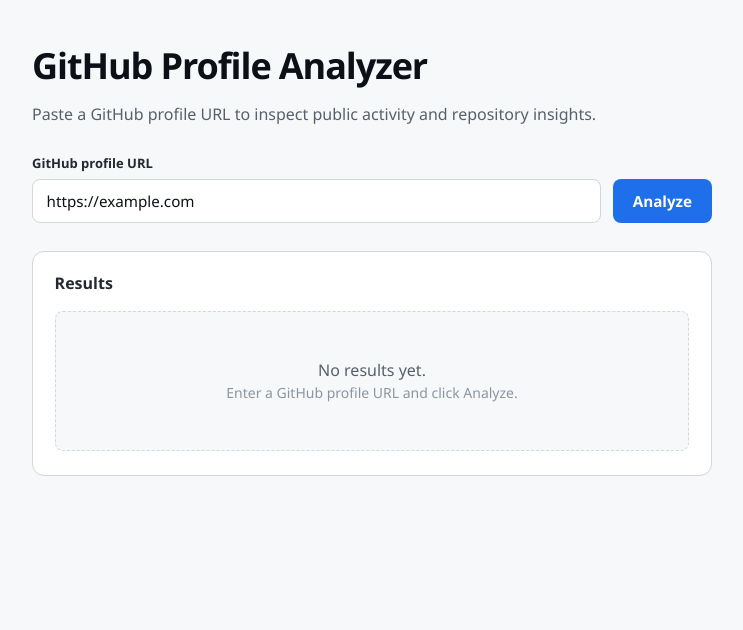
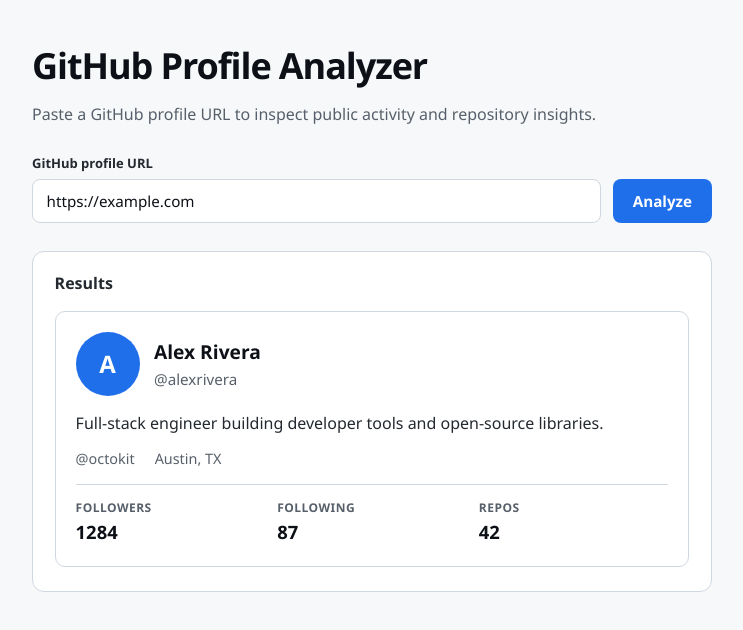
Before and after one commit to OptimusX1/github-profile-analyzer, an Angular app in the folder frontend/: page / in a window 1280 px wide. Both pictures are taken after typing "https://example.com" into the empty fields and a click on the button "Analyze". Shown: the top 630 px of the page, without its empty margins (268-1011 px from the left). Built offline with nearby package versions, Linux system fonts and the light colour scheme.

Commit message:
added dummy data when analyze button is clicked

```diff
--- a/frontend/src/app/home/home.css
+++ b/frontend/src/app/home/home.css
@@ -134,6 +134,95 @@
   color: #8c959f;
 }
 
+.profile-card {
+  display: flex;
+  flex-direction: column;
+  gap: 0.9rem;
+  padding: 1.25rem;
+  border: 1px solid #d0d7de;
+  border-radius: 10px;
+  background: #ffffff;
+}
+
+.profile-card__header {
+  display: flex;
+  align-items: center;
+  gap: 0.9rem;
+}
+
+.avatar {
+  flex-shrink: 0;
+  width: 4rem;
+  height: 4rem;
+  border-radius: 50%;
+  display: grid;
+  place-items: center;
+  background: #1f6feb;
+  color: #ffffff;
+  font-size: 1.5rem;
+  font-weight: 650;
+}
+
+.identity h3 {
+  margin: 0;
+  font-size: 1.2rem;
+  font-weight: 650;
+  color: #0d1117;
+}
+
+.username {
+  margin: 0.15rem 0 0;
+  color: #57606a;
+  font-size: 0.95rem;
+}
+
+.bio {
+  margin: 0;
+  color: #24292f;
+  line-height: 1.5;
+}
+
+.meta {
+  display: flex;
+  flex-wrap: wrap;
+  gap: 0.5rem 1.25rem;
+  margin: 0;
+  padding: 0;
+  list-style: none;
+  color: #57606a;
+  font-size: 0.9rem;
+}
+
+.stats {
+  display: grid;
+  grid-template-columns: repeat(3, 1fr);
+  gap: 0.75rem;
+  margin: 0;
+  padding-top: 0.85rem;
+  border-top: 1px solid #d0d7de;
+}
+
+.stats div {
+  display: flex;
+  flex-direction: column;
+  gap: 0.2rem;
+}
+
+.stats dt {
+  font-size: 0.75rem;
+  font-weight: 600;
+  color: #57606a;
+  text-transform: uppercase;
+  letter-spacing: 0.04em;
+}
+
+.stats dd {
+  margin: 0;
+  font-size: 1.15rem;
+  font-weight: 650;
+  color: #0d1117;
+}
+
 @media (max-width: 640px) {
   .page {
     padding: 1.75rem 1rem 2.5rem;
--- a/frontend/src/app/home/home.html
+++ b/frontend/src/app/home/home.html
@@ -22,9 +22,41 @@
 
   <section class="results" aria-labelledby="results-heading">
     <h2 id="results-heading">Results</h2>
-    <div class="results-empty">
-      <p>No results yet.</p>
-      <p class="hint">Enter a GitHub profile URL and click Analyze.</p>
-    </div>
+
+    @if (profile(); as data) {
+      <article class="profile-card">
+        <div class="profile-card__header">
+          <div class="avatar" aria-hidden="true">{{ data.name.charAt(0) }}</div>
+          <div class="identity">
+            <h3>{{ data.name }}</h3>
+            <p class="username">@{{ data.username }}</p>
+          </div>
+        </div>
+        <p class="bio">{{ data.bio }}</p>
+        <ul class="meta">
+          <li>{{ data.company }}</li>
+          <li>{{ data.location }}</li>
+        </ul>
+        <dl class="stats">
+          <div>
+            <dt>Followers</dt>
+            <dd>{{ data.followers }}</dd>
+          </div>
+          <div>
+            <dt>Following</dt>
+            <dd>{{ data.following }}</dd>
+          </div>
+          <div>
+            <dt>Repos</dt>
+            <dd>{{ data.publicRepos }}</dd>
+          </div>
+        </dl>
+      </article>
+    } @else {
+      <div class="results-empty">
+        <p>No results yet.</p>
+        <p class="hint">Enter a GitHub profile URL and click Analyze.</p>
+      </div>
+    }
   </section>
 </main>
--- a/frontend/src/app/home/home.ts
+++ b/frontend/src/app/home/home.ts
@@ -1,5 +1,16 @@
 import { Component, signal } from '@angular/core';
 import { FormsModule } from '@angular/forms';
+
+export interface DummyProfile {
+  name: string;
+  username: string;
+  bio: string;
+  location: string;
+  company: string;
+  followers: number;
+  following: number;
+  publicRepos: number;
+}
 
 @Component({
   selector: 'app-home',
@@ -9,8 +20,20 @@
 })
 export class Home {
   protected readonly profileUrl = signal('');
+  protected readonly profile = signal<DummyProfile | null>(null);
+
+  private readonly dummyProfile: DummyProfile = {
+    name: 'Alex Rivera',
+    username: 'alexrivera',
+    bio: 'Full-stack engineer building developer tools and open-source libraries.',
+    location: 'Austin, TX',
+    company: '@octokit',
+    followers: 1284,
+    following: 87,
+    publicRepos: 42,
+  };
 
   protected analyze(): void {
-    // Frontend-only for now; results stay empty until a backend is added.
+    this.profile.set(this.dummyProfile);
   }
 }
```
Also changed, not shown: 1 other file (tests, documents, lock files or other folders).
